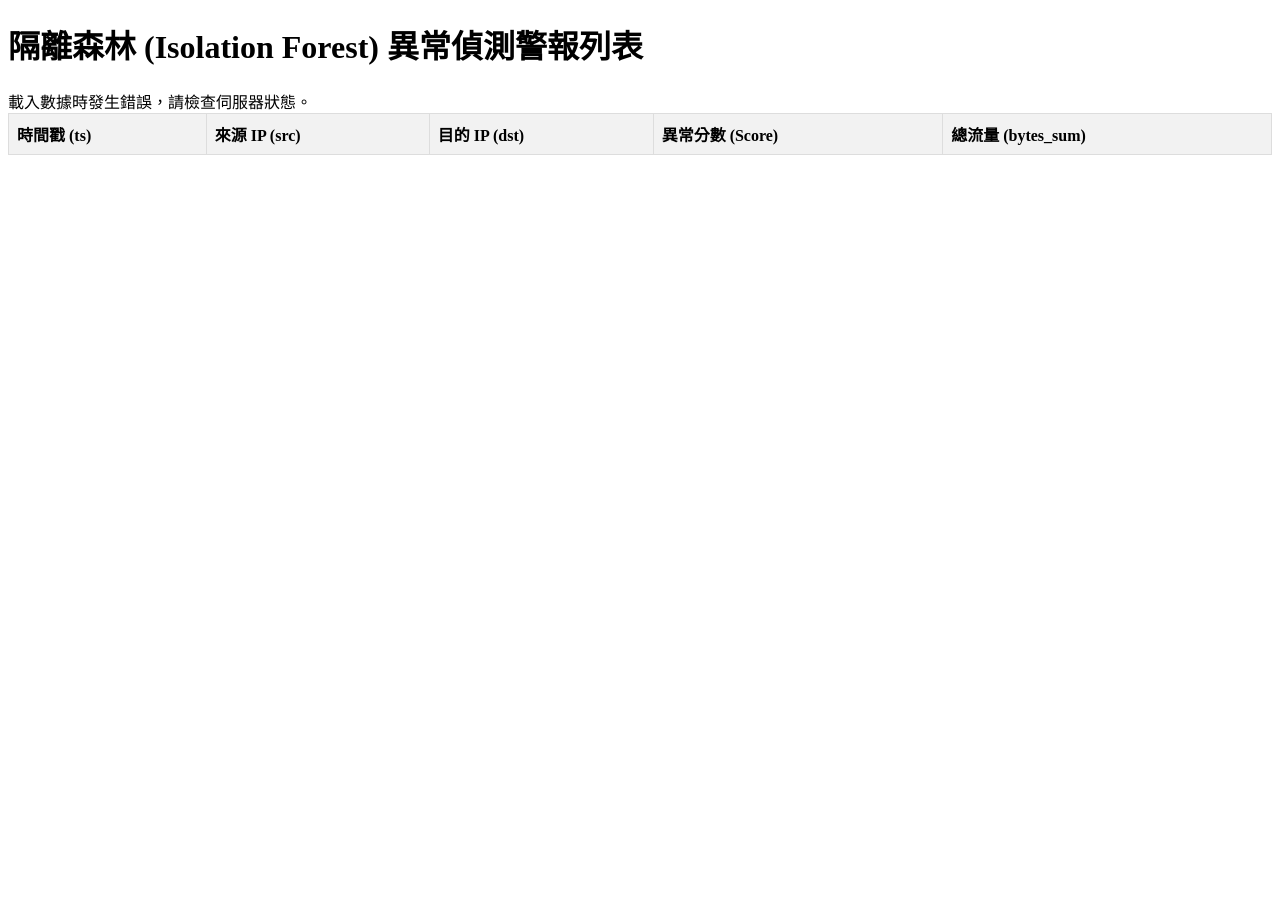
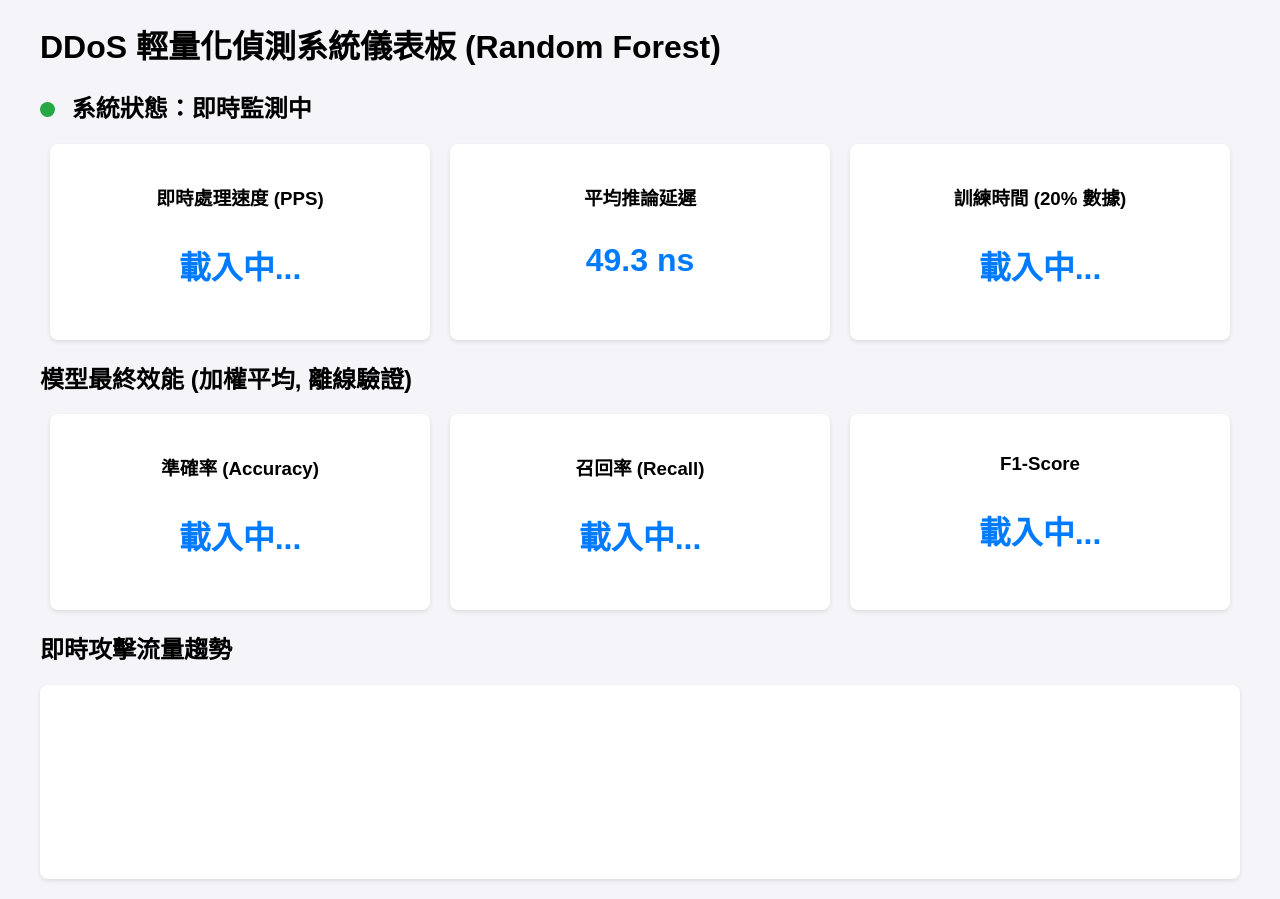
Before and after one commit to zanyaowo/project, a website: page web/index.html in a window 1280 px wide. Before the commit the page ends 800 px from the top, so only its background shows below. Drawn offline with nearby package versions, Linux system fonts and the light colour scheme; no server answers.

Commit message:
設定完成

```diff
--- a/web/index.html
+++ b/web/index.html
@@ -2,29 +2,61 @@
 <html lang="zh-TW">
 <head>
     <meta charset="UTF-8">
-    <title>DDoS 異常偵測結果</title>
+    <meta name="viewport" content="width=device-width, initial-scale=1.0">
+    <title>DDoS 偵測系統儀表板</title>
+    <script src="https://cdn.jsdelivr.net/npm/chart.js@3.7.1/dist/chart.min.js"></script>
     <style>
-        table { width: 100%; border-collapse: collapse; }
-        th, td { border: 1px solid #ddd; padding: 8px; text-align: left; }
-        th { background-color: #f2f2f2; }
+        body { font-family: Arial, sans-serif; margin: 20px; background-color: #f4f4f9; }
+        .dashboard { max-width: 1200px; margin: auto; }
+        .metric-cards { display: flex; justify-content: space-between; margin-bottom: 20px; }
+        .card { background: white; padding: 20px; border-radius: 8px; box-shadow: 0 2px 4px rgba(0,0,0,0.1); flex: 1; margin: 0 10px; text-align: center; }
+        .chart-container { background: white; padding: 20px; border-radius: 8px; box-shadow: 0 2px 4px rgba(0,0,0,0.1); margin-bottom: 20px; }
+        .value { font-size: 2em; font-weight: bold; color: #007bff; }
+        .status-light { display: inline-block; width: 15px; height: 15px; border-radius: 50%; margin-right: 10px; background-color: #28a745; }
     </style>
 </head>
 <body>
-    <h1>隔離森林 (Isolation Forest) 異常偵測警報列表</h1>
-    <div id="alert-summary">載入中...</div>
-    <table id="alert-table">
-        <thead>
-            <tr>
-                <th>時間戳 (ts)</th>
-                <th>來源 IP (src)</th>
-                <th>目的 IP (dst)</th>
-                <th>異常分數 (Score)</th>
-                <th>總流量 (bytes_sum)</th>
-            </tr>
-        </thead>
-        <tbody id="table-body">
-            </tbody>
-    </table>
-    <script src="app.js"></script>
+    <div class="dashboard">
+        <h1>DDoS 輕量化偵測系統儀表板 (Random Forest)</h1>
+
+        <h2>
+            <span class="status-light"></span> 系統狀態：即時監測中
+        </h2>
+        <div class="metric-cards">
+            <div class="card">
+                <h3>即時處理速度 (PPS)</h3>
+                <p class="value" id="pps-display">載入中...</p>
+            </div>
+            <div class="card">
+                <h3>平均推論延遲</h3>
+                <p class="value" id="latency-display">49.3 ns</p> </div>
+            <div class="card">
+                <h3>訓練時間 (20% 數據)</h3>
+                <p class="value" id="training-time-display">載入中...</p>
+            </div>
+        </div>
+
+        <h2>模型最終效能 (加權平均, 離線驗證)</h2>
+        <div class="metric-cards">
+            <div class="card">
+                <h3>準確率 (Accuracy)</h3>
+                <p class="value" id="accuracy-display">載入中...</p>
+            </div>
+            <div class="card">
+                <h3>召回率 (Recall)</h3>
+                <p class="value" id="recall-display">載入中...</p>
+            </div>
+            <div class="card">
+                <h3>F1-Score</h3>
+                <p class="value" id="f1-display">載入中...</p>
+            </div>
+        </div>
+
+        <h2>即時攻擊流量趨勢</h2>
+        <div class="chart-container">
+            <canvas id="realTimeChart"></canvas>
+        </div>
+    </div>
+    <script src="script.js"></script>
 </body>
 </html>
```
Also changed, not shown: web/package.json (added, +17 -0 lines), web/server.js (+54 -24 lines), .github/workflow/ci.yml (added), Readme.md (added), service/model/requirements.txt (added), 6 other files.
